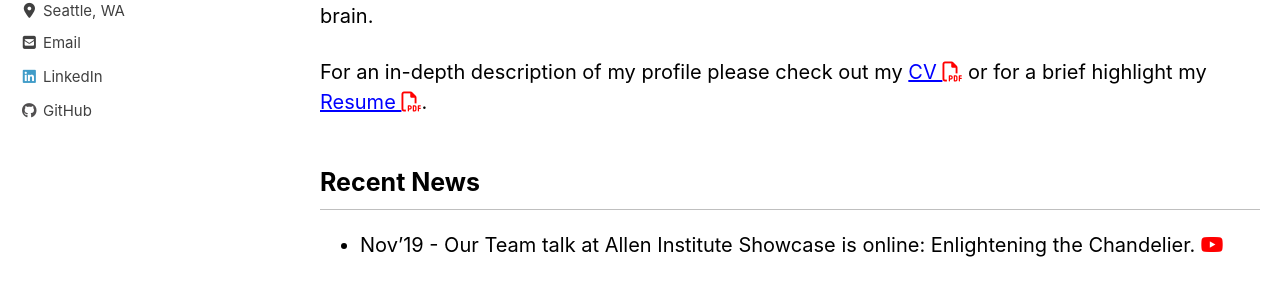
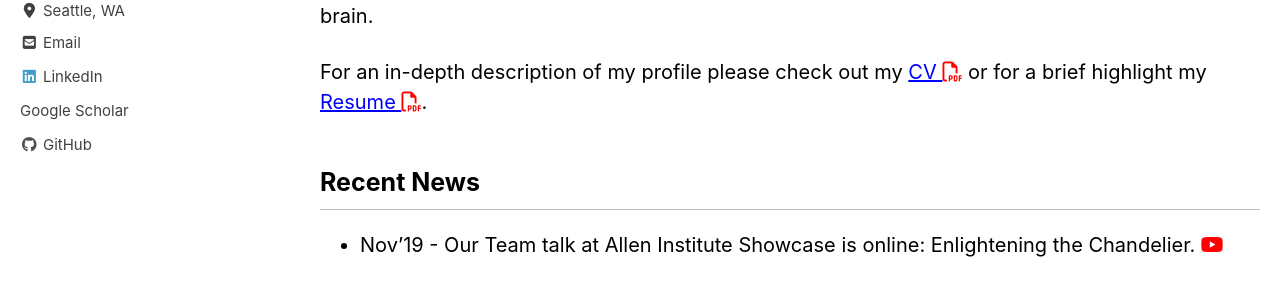
Before and after one commit to anirban6908/anirban6908.github.io, a Jekyll site: the page built from index.md, in a window 1280 px wide. Shown: the part 357-650 px from the top of the page. Built offline with Jekyll 4.4.1, drawn with Linux system fonts in a browser that asks for light colours; cached includes are drawn as plain includes; nearby versions of some CDN libraries.

Commit message:
Added google scholar icon

```diff
--- a/_includes/author-profile.html
+++ b/_includes/author-profile.html
@@ -104,7 +104,11 @@
           </a>
         </li>
       {% endif %}
-
+      {% if author.googlescholar %}
+        <li>
+          <a href="{{ author.googlescholar }}"><i class="ai ai-google-scholar ai-fw"></i> Google Scholar</a>
+        </li>
+      {% endif %}
       {% if author.xing %}
         <li>
           <a href="https://www.xing.com/profile/{{ author.xing }}" itemprop="sameAs" rel="nofollow noopener noreferrer">
```
